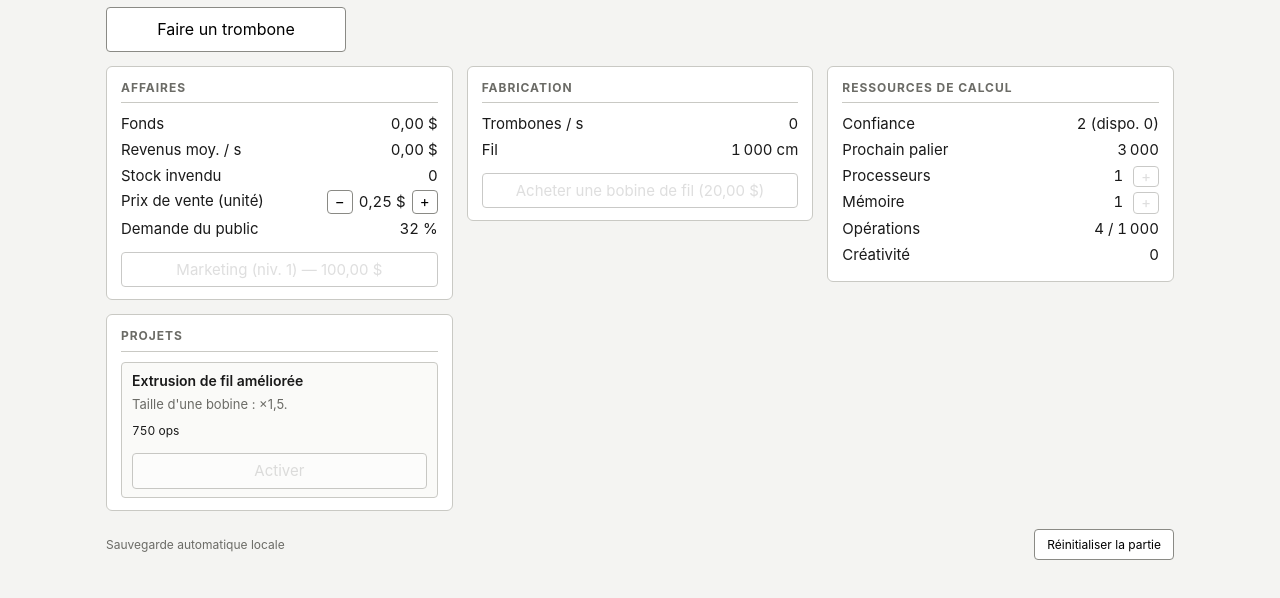
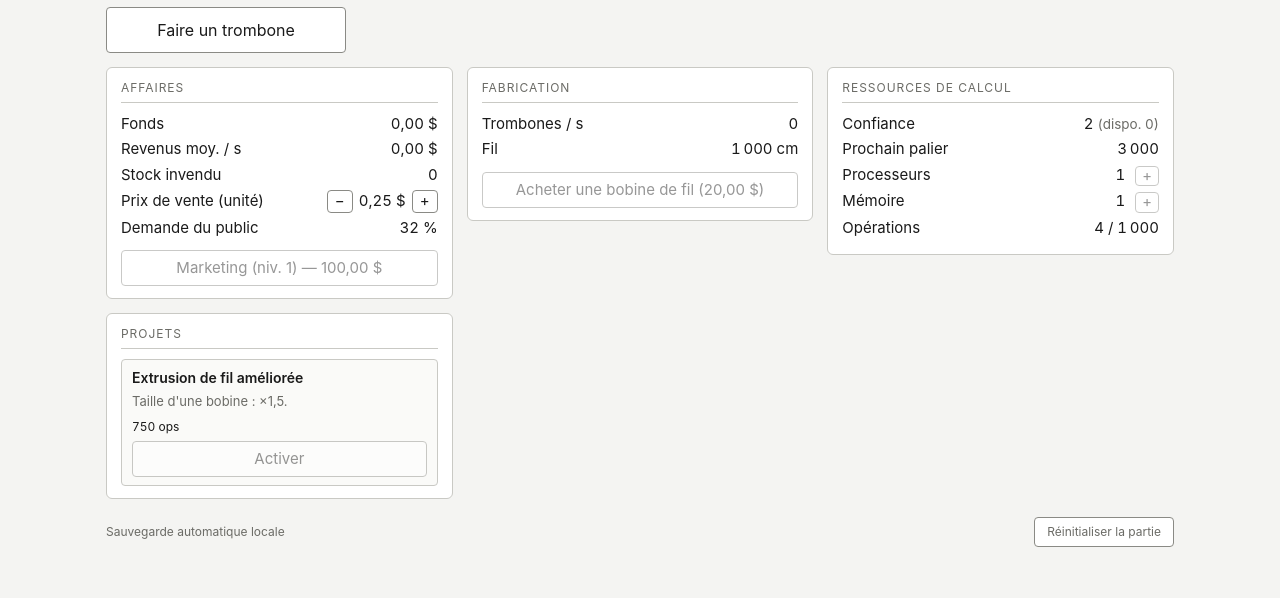
Before and after one commit to gabrielluthun/universal-paperclips-clone, a website built with Vite: page index.html in a window 1280 px wide. Shown: the part 68-666 px from the top of the page. Built offline with nearby package versions, Linux system fonts and the light colour scheme.

Commit message:
style(ui): add styles for projects, compute controls and price buttons
Support the expanded phase-1 interface layout.

```diff
--- a/style.css
+++ b/style.css
@@ -1,19 +1,20 @@
-:root {
-  --bg: #f4f4f2;
-  --card: #ffffff;
-  --border: #c9c9c4;
-  --text: #1a1a1a;
-  --muted: #6b6b66;
+@import "tailwindcss";
+
+@theme {
+  --color-surface: #f4f4f2;
+  --color-card: #ffffff;
+  --color-line: #c9c9c4;
+  --color-ink: #1a1a1a;
+  --color-muted: #6b6b66;
+  --color-btn-border: #8a8a85;
+  --color-hover: #f0f0ec;
+  --color-active: #e4e4de;
+  --color-project: #fafaf8;
 }
 
-* {
-  box-sizing: border-box;
-}
-
+@layer base {
   body {
-  margin: 0;
-  background: var(--bg);
-  color: var(--text);
+    @apply m-0 bg-surface text-ink antialiased;
     font:
       15px/1.45 -apple-system,
       "Segoe UI",
@@ -21,162 +22,73 @@ body {
       sans-serif;
   }
 
-#app {
-  max-width: 1100px;
-  margin: 0 auto;
-  padding: 16px;
+  button {
+    @apply cursor-pointer rounded border border-btn-border bg-white px-3 py-1.5 font-[inherit];
   }
 
-header h1 {
-  font-size: 28px;
-  font-weight: 600;
-  margin: 8px 0 10px;
-  font-variant-numeric: tabular-nums;
+  button:hover:enabled {
+    @apply bg-hover;
   }
 
-main {
-  display: grid;
-  grid-template-columns: repeat(auto-fit, minmax(300px, 1fr));
-  gap: 14px;
-  align-items: start;
-  margin-top: 14px;
+  button:active:enabled {
+    @apply bg-active;
   }
 
-section.panel {
-  background: var(--card);
-  border: 1px solid var(--border);
-  border-radius: 6px;
-  padding: 12px 14px;
+  button:disabled {
+    @apply cursor-default opacity-45;
+  }
 }
 
-section.panel h2 {
-  font-size: 12px;
-  letter-spacing: 0.08em;
-  text-transform: uppercase;
-  color: var(--muted);
-  margin: 0 0 10px;
-  border-bottom: 1px solid var(--border);
-  padding-bottom: 6px;
+@layer components {
+  .panel {
+    @apply rounded-md border border-line bg-card px-3.5 py-3;
+  }
+
+  .panel h2 {
+    @apply mb-2.5 border-b border-line pb-1.5 text-xs uppercase tracking-[0.08em] text-muted;
+  }
+
+  .panel > button {
+    @apply mt-2 w-full;
   }
 
   .row {
-  display: flex;
-  justify-content: space-between;
-  gap: 8px;
-  margin: 4px 0;
+    @apply my-1 flex justify-between gap-2;
   }
 
   .row .value {
-  font-variant-numeric: tabular-nums;
-}
-
-button {
-  font: inherit;
-  padding: 6px 12px;
-  background: #fff;
-  border: 1px solid #8a8a85;
-  border-radius: 4px;
-  cursor: pointer;
-}
-
-button:hover:enabled {
-  background: #f0f0ec;
-}
-
-button:active:enabled {
-  background: #e4e4de;
-}
-
-button:disabled {
-  opacity: 0.45;
-  cursor: default;
-}
-
-#btn-make {
-  font-size: 16px;
-  padding: 10px 18px;
-  min-width: 240px;
-}
-
-section.panel button {
-  width: 100%;
-  margin-top: 8px;
+    @apply tabular-nums;
   }
 
   .price-controls {
-  display: inline-flex;
-  align-items: center;
-  gap: 6px;
+    @apply inline-flex items-center gap-1.5;
   }
 
-section.panel .price-controls button {
-  width: 26px;
-  padding: 1px 0;
-  margin: 0;
-  line-height: 1.3;
+  .panel .price-controls button {
+    @apply m-0 w-[26px] px-0 py-px leading-tight;
   }
 
-#autoclipper-block,
-#megaclipper-block {
-  border-top: 1px dashed var(--border);
-  margin-top: 10px;
-  padding-top: 6px;
-}
-
-.muted {
-  color: var(--muted);
-  font-size: 0.9em;
-}
-
-section.panel .btn-inline {
-  width: auto;
-  margin: 0 0 0 6px;
-  padding: 0 7px;
-  line-height: 1.3;
-  vertical-align: middle;
-}
-
-.projects-list {
-  display: flex;
-  flex-direction: column;
-  gap: 8px;
+  .btn-inline {
+    @apply ml-1.5 w-auto px-1.5 py-0 align-middle leading-tight;
   }
 
   .project-card {
-  border: 1px solid var(--border);
-  border-radius: 4px;
-  padding: 8px 10px;
-  background: #fafaf8;
+    @apply rounded border border-line bg-project px-2.5 py-2;
   }
 
   .project-card h3 {
-  margin: 0 0 4px;
-  font-size: 14px;
-  font-weight: 600;
+    @apply mb-1 text-sm font-semibold;
   }
 
   .project-card p {
-  margin: 0 0 8px;
-  color: var(--muted);
-  font-size: 13px;
+    @apply mb-2 text-[13px] text-muted;
   }
 
   .project-card .project-cost {
-  font-size: 12px;
-  font-variant-numeric: tabular-nums;
-  margin-bottom: 6px;
+    @apply mb-1.5 text-xs tabular-nums;
   }
 
   .project-card button {
-  margin-top: 0;
+    @apply mt-0 w-full;
   }
-
-footer {
-  margin-top: 18px;
-  color: var(--muted);
-  font-size: 12px;
-  display: flex;
-  justify-content: space-between;
-  align-items: center;
-  gap: 8px;
 }
```
Lines whose indentation alone changed are shown as unchanged.
